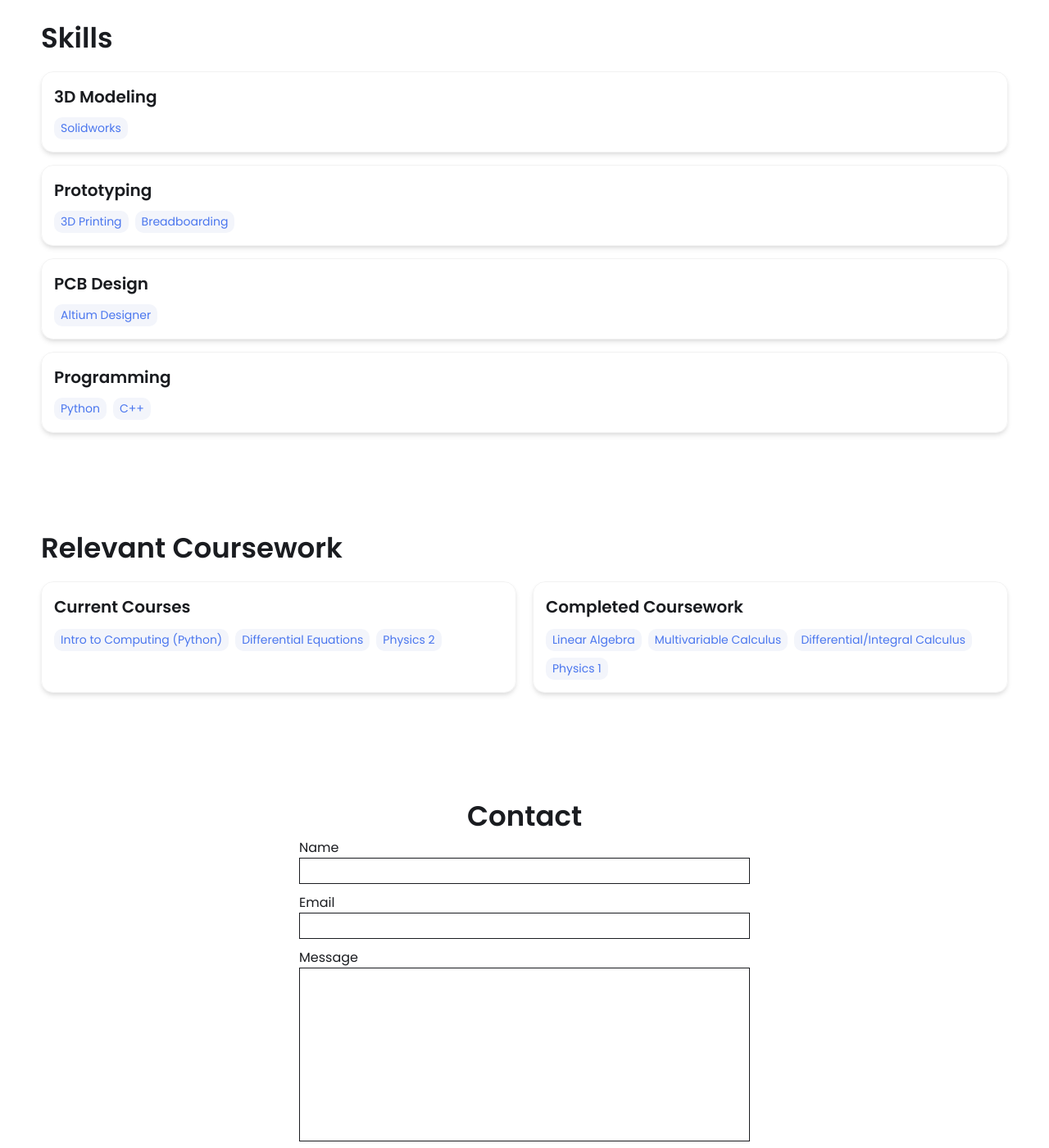
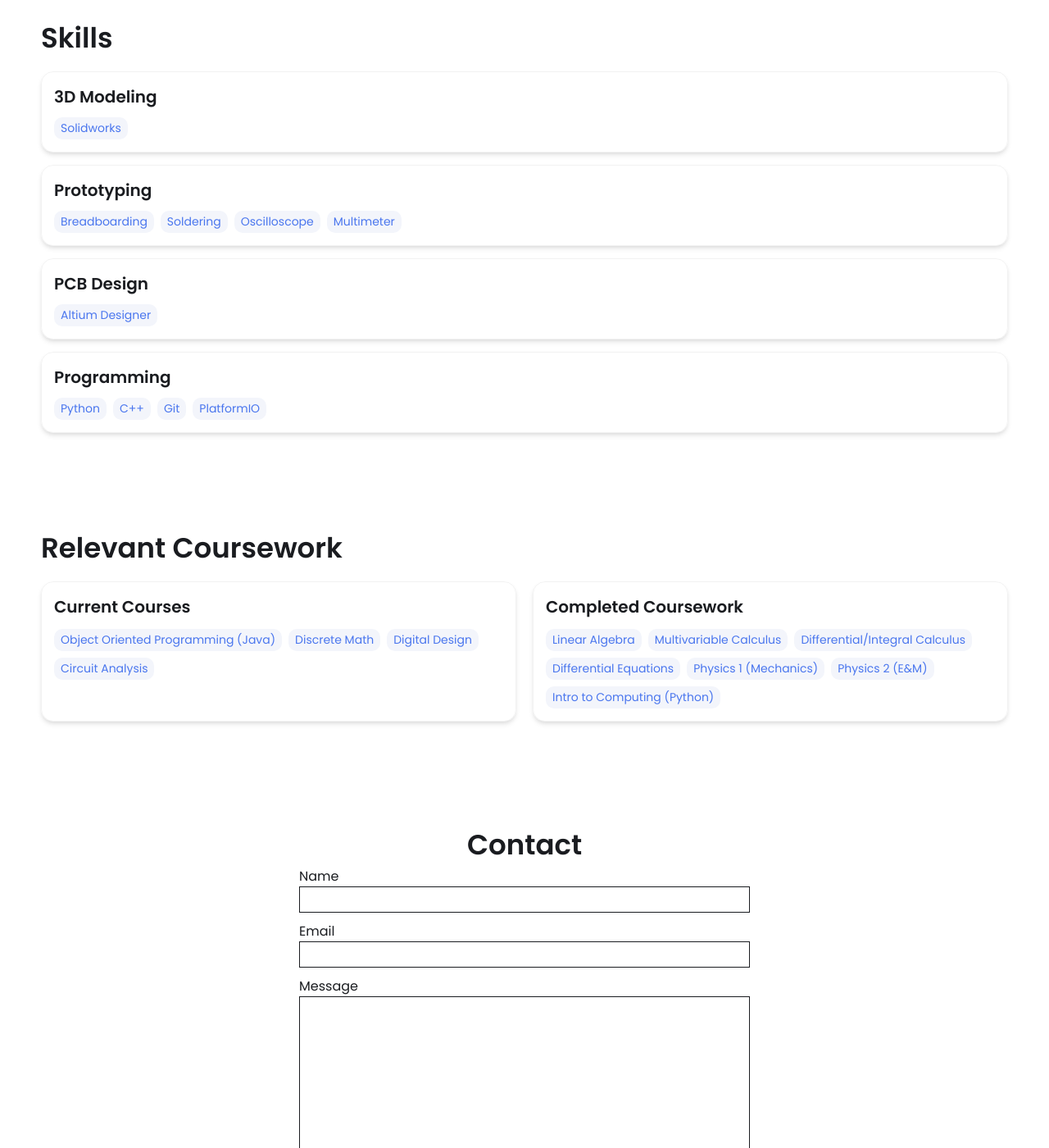
Before and after one commit to wschotte/wschotte.github.io, a Jekyll site: the page built from index.html, in a window 1280 px wide and 1400 px high, scrolled down 2966 px. Shown: the whole window at 82% size. Built offline with Jekyll 4.4.1, drawn with Linux system fonts in a browser that asks for light colours.

Commit message:
Modify tools and coursework entries in _config.yml
Updated tools and coursework sections in the config file.

```diff
--- a/_config.yml
+++ b/_config.yml
@@ -50,8 +50,10 @@ skills:
     - Solidworks
   - category: Prototyping
     tools:
-    - 3D Printing
     - Breadboarding
+    - Soldering
+    - Oscilloscope
+    - Multimeter
   - category: PCB Design
     tools:
     - Altium Designer
@@ -59,6 +61,8 @@ skills:
     tools:
     - Python
     - C++
+    - Git
+    - PlatformIO
 
 
 # Honors/Achievements Section - Add your honors and achievements with titles and descriptions
@@ -72,14 +76,18 @@ honors:
 # Coursework Section - Add your current and completed courses
 coursework:
   current:
-    - Intro to Computing (Python)
-    - Differential Equations
-    - Physics 2
+    - Object Oriented Programming (Java)
+    - Discrete Math
+    - Digital Design
+    - Circuit Analysis
   completed:
     - Linear Algebra
     - Multivariable Calculus
     - Differential/Integral Calculus
-    - Physics 1
+    - Differential Equations
+    - Physics 1 (Mechanics)
+    - Physics 2 (E&M)
+    - Intro to Computing (Python)
 
 
 
```
